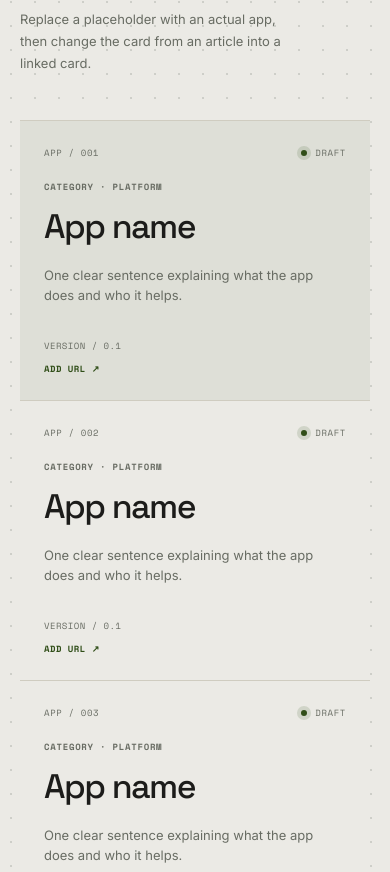
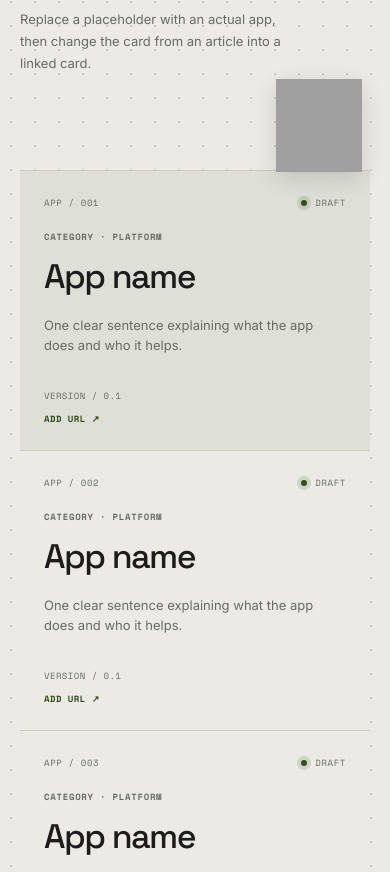
Before and after one commit to JanPfrenger/apps.janpfrenger.com, a plain HTML site: page index.html in a window 390 px wide. Shown: the part 705-1577 px from the top of the page. Drawn offline with nearby package versions, Linux system fonts and the light colour scheme; grey boxes are pictures that could not be loaded.

Commit message:
Redesign subpages and refine responsive hero

```diff
--- a/index.html
+++ b/index.html
@@ -10,7 +10,7 @@
     <link href="https://fonts.googleapis.com/css2?family=Inter:wght@400;500;600&family=Space+Grotesk:wght@500;600;700&family=Space+Mono:wght@400;700&display=swap" rel="stylesheet">
     <link rel="stylesheet" href="/style.css?v=20260722i">
     <link rel="stylesheet" href="/directory.css?v=20260722d">
-    <link rel="stylesheet" href="/pet.css?v=20260722e">
+    <link rel="stylesheet" href="/pet.css?v=20260722f">
     <link rel="canonical" href="https://apps.janpfrenger.com/">
 
     <meta property="og:site_name" content="Jan Pfrenger" />
@@ -116,6 +116,6 @@
         </footer>
     </div>
     <script src="/script.js?v=20260722e"></script>
-    <script src="/pet.js?v=20260722e"></script>
+    <script src="/pet.js?v=20260722f"></script>
 </body>
 </html>
--- a/pet.css
+++ b/pet.css
@@ -1,18 +1,15 @@
-.page-jan-perch {
+.page-jan-host {
   position: relative;
-  min-height: clamp(178px, 15vw, 214px);
-  pointer-events: none;
 }
 
 .page-jan {
+  --jan-x: 0px;
   position: absolute;
-  right: clamp(20px, 4vw, 68px);
-  bottom: -1px;
   z-index: 3;
-  width: clamp(156px, 13vw, 190px);
+  width: clamp(150px, 12.5vw, 188px);
   aspect-ratio: 192 / 208;
   opacity: 0;
-  transform: translateY(1px) scale(.98);
+  transform: translate(var(--jan-x), 1px) scale(.98);
   transform-origin: 50% 100%;
   pointer-events: none;
   user-select: none;
@@ -23,7 +20,7 @@
 
 .page-jan.is-visible {
   opacity: .96;
-  transform: translateY(1px) scale(1);
+  transform: translate(var(--jan-x), 1px) scale(1);
 }
 
 .page-jan-sprite {
@@ -38,15 +35,58 @@
   will-change: background-position;
 }
 
+.contact-section > .page-jan {
+  right: clamp(8px, 3.4vw, 54px);
+  bottom: clamp(185px, 16vw, 230px);
+}
+
+.interior-contact > .page-jan {
+  right: clamp(14px, 3.5vw, 54px);
+  bottom: -1px;
+  width: clamp(116px, 10vw, 148px);
+}
+
+.directory-grid > .page-jan {
+  --jan-x: -50%;
+  left: 50%;
+  bottom: 100%;
+  width: clamp(132px, 11vw, 168px);
+}
+
 @media (max-width: 780px) {
-  .page-jan-perch {
-    min-height: clamp(104px, 31vw, 126px);
+  .page-jan {
+    filter: drop-shadow(0 7px 13px rgba(0, 0, 0, .14));
   }
 
-  .page-jan {
-    right: clamp(8px, 5vw, 22px);
-    width: clamp(82px, 23vw, 104px);
-    filter: drop-shadow(0 7px 13px rgba(0, 0, 0, .14));
+  .contact-section {
+    padding-bottom: 118px;
+  }
+
+  .contact-section > .page-jan {
+    right: 10px;
+    bottom: 200px;
+    width: clamp(82px, 23vw, 102px);
+  }
+
+  .interior-contact {
+    padding-bottom: 96px;
+  }
+
+  .interior-contact > .page-jan {
+    right: 12px;
+    bottom: -1px;
+    width: clamp(76px, 21vw, 92px);
+  }
+
+  .directory-grid.page-jan-host-directory {
+    margin-top: 96px;
+  }
+
+  .directory-grid > .page-jan {
+    --jan-x: 0px;
+    right: 8px;
+    left: auto;
+    width: clamp(78px, 22vw, 96px);
   }
 }
 
--- a/pet.js
+++ b/pet.js
@@ -1,20 +1,20 @@
 /**
  * Jan, the DeskBreak Coder page companion.
  * Original artwork by SwainWongStudio, distributed through codex-pets.net.
- * Jan sits on the footer divider and scrolls with the page.
+ * Jan sits inside existing page sections and scrolls with the page.
  */
 (function pageJanCompanion(global) {
   "use strict";
 
   if (!document.body || document.body.classList.contains("error-page")) return;
 
-  const footer = document.querySelector("footer:not(.error-footer)");
-  if (!footer) return;
+  const contactHost = document.querySelector(".contact-section, .interior-contact");
+  const directoryHost = document.querySelector(".directory-grid");
+  const host = contactHost || directoryHost;
+  if (!host) return;
 
-  const perch = document.createElement("div");
-  perch.className = "page-jan-perch";
-  perch.setAttribute("aria-hidden", "true");
-  footer.parentNode.insertBefore(perch, footer);
+  host.classList.add("page-jan-host");
+  host.classList.add(contactHost ? "page-jan-host-contact" : "page-jan-host-directory");
 
   const reducedMotion = global.matchMedia("(prefers-reduced-motion: reduce)");
   const states = {
@@ -42,7 +42,7 @@
   const sprite = document.createElement("span");
   sprite.className = "page-jan-sprite";
   root.appendChild(sprite);
-  perch.appendChild(root);
+  host.appendChild(root);
 
   function randomBetween(minimum, maximum) {
     return minimum + Math.random() * (maximum - minimum);
```
